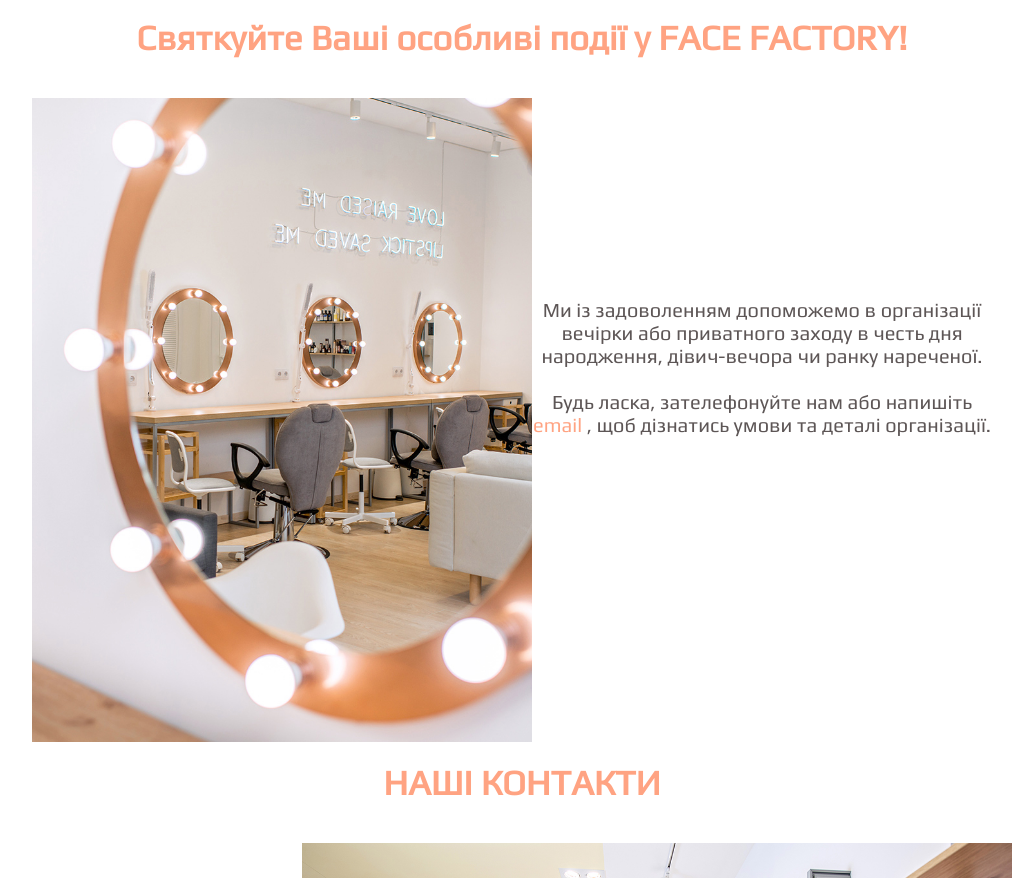
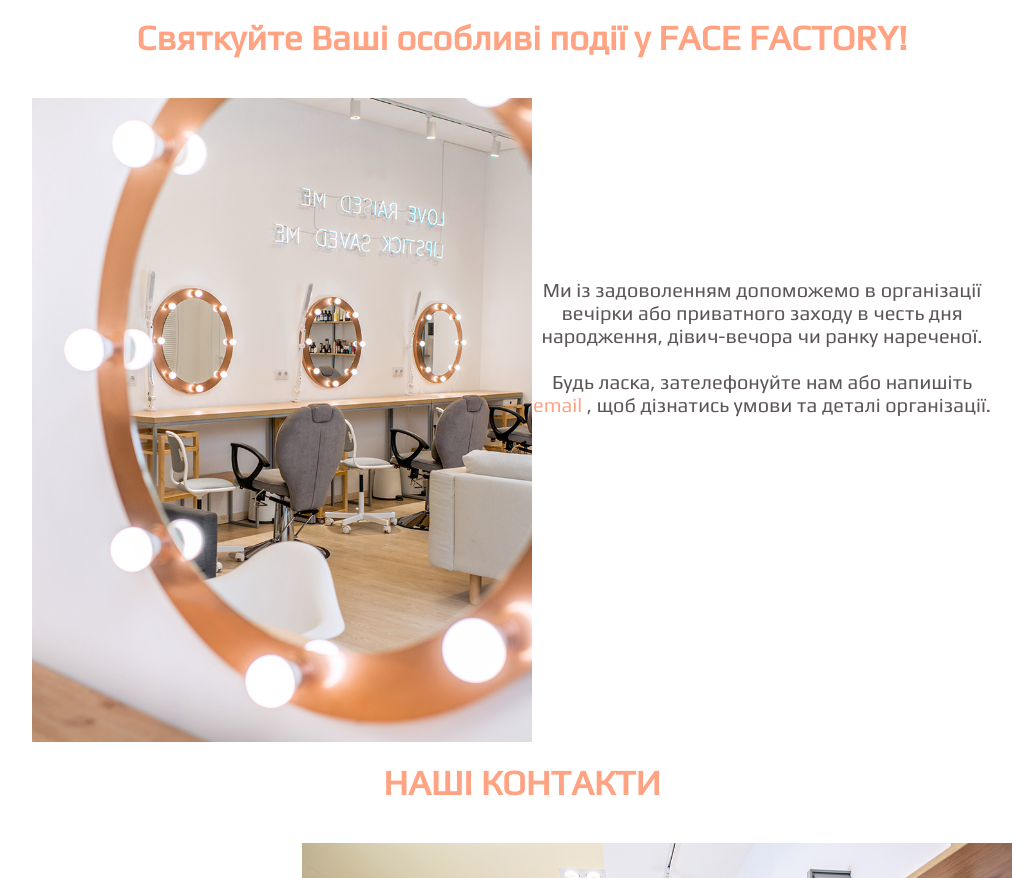
Before and after one commit to NataliiaKushyk/facefactory, a plain HTML site: page index.html in a window 1280 px wide. Shown: the part 4215-5093 px from the top of the page, without its empty margins (118-1139 px from the left). Drawn offline with Linux system fonts and the light colour scheme.

Commit message:
edited styles

```diff
--- a/css/index.css
+++ b/css/index.css
@@ -56,7 +56,7 @@ header nav .menu li a:hover {
     header nav {
         display: flex;
     }
-
+}
 
 header nav .menu {
     flex: 1;
@@ -88,7 +88,6 @@ header nav .menu li a:hover {
     font-size: 31px;
     padding: 20px;
 }
-
 
 main p.title-services {
     font-size: 20px;
@@ -127,6 +126,7 @@ header nav .menu li a:hover {
     grid-gap: 15px;
 
 }
+
 main .services-brows img {
     width: 300px;
 }
@@ -137,6 +137,7 @@ header nav .menu li a:hover {
     grid-template-columns: 1fr 1fr 1fr;
     grid-gap: 15px;
 }
+
 main .services-lashes img {
     width: 300px;
 }
@@ -160,6 +161,7 @@ header nav .menu li a:hover {
     grid-template-columns: 1fr 1fr;
     justify-content: space-around;
 }
+
 main .serficates-gifts img {
     width: 500px;
 }
@@ -173,7 +175,6 @@ header nav .menu li a:hover {
 
 }
 
-
 main .events img {
     padding-top: 20px;
     width: 500px;
@@ -185,7 +186,7 @@ header nav .menu li a:hover {
     color: var(--description-font-color);
     font-size: 20px;
     padding-top: 200px;
-        margin: 20px;
+    margin-right: 20px;
 }
 
 p.events-text a {
@@ -219,7 +220,6 @@ header nav .menu li a:hover {
     float: right;
 }
 
-
 footer h6 {
     color: var(--second-font-color);
     font-size: 33px;
@@ -236,12 +236,12 @@ header nav .menu li a:hover {
     padding-bottom: 20px;
 }
 
-
 .form-style-1 {
     margin: 10px auto;
     max-width: 400px;
     padding: 20px 12px 10px 20px;
 }
+
 .form-style-1 li {
     padding: 0;
     display: block;
@@ -255,6 +255,7 @@ header nav .menu li a:hover {
     display: block;
     font-weight: bold;
 }
+
 .form-style-1 input[type=text],
 .form-style-1 input[type=email],
 textarea,
@@ -279,12 +280,15 @@ header nav .menu li a:hover {
 .form-style-1 .field-long {
     width: 100%;
 }
+
 .form-style-1 .field-select {
     width: 100%;
 }
+
 .form-style-1 .field-textarea {
     height: 100px;
 }
+
 .form-style-1 input[type=submit],
 .form-style-1 input[type=button] {
     background: var(--second-font-color);
@@ -292,6 +296,7 @@ header nav .menu li a:hover {
     border: none;
     color: #fff;
 }
+
 .form-style-1 input[type=submit]:hover,
 .form-style-1 input[type=button]:hover {
     background: #4691A4;
```
Lines whose indentation alone changed are shown as unchanged.
